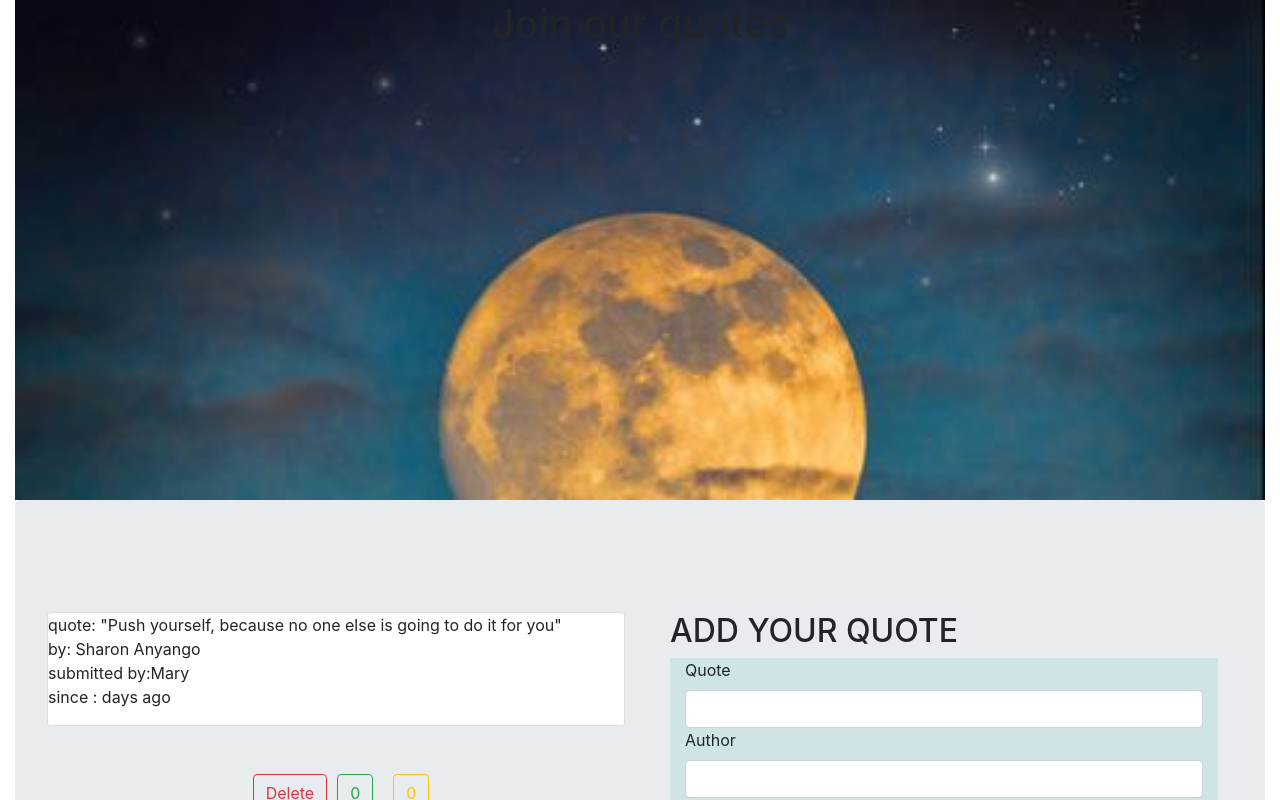
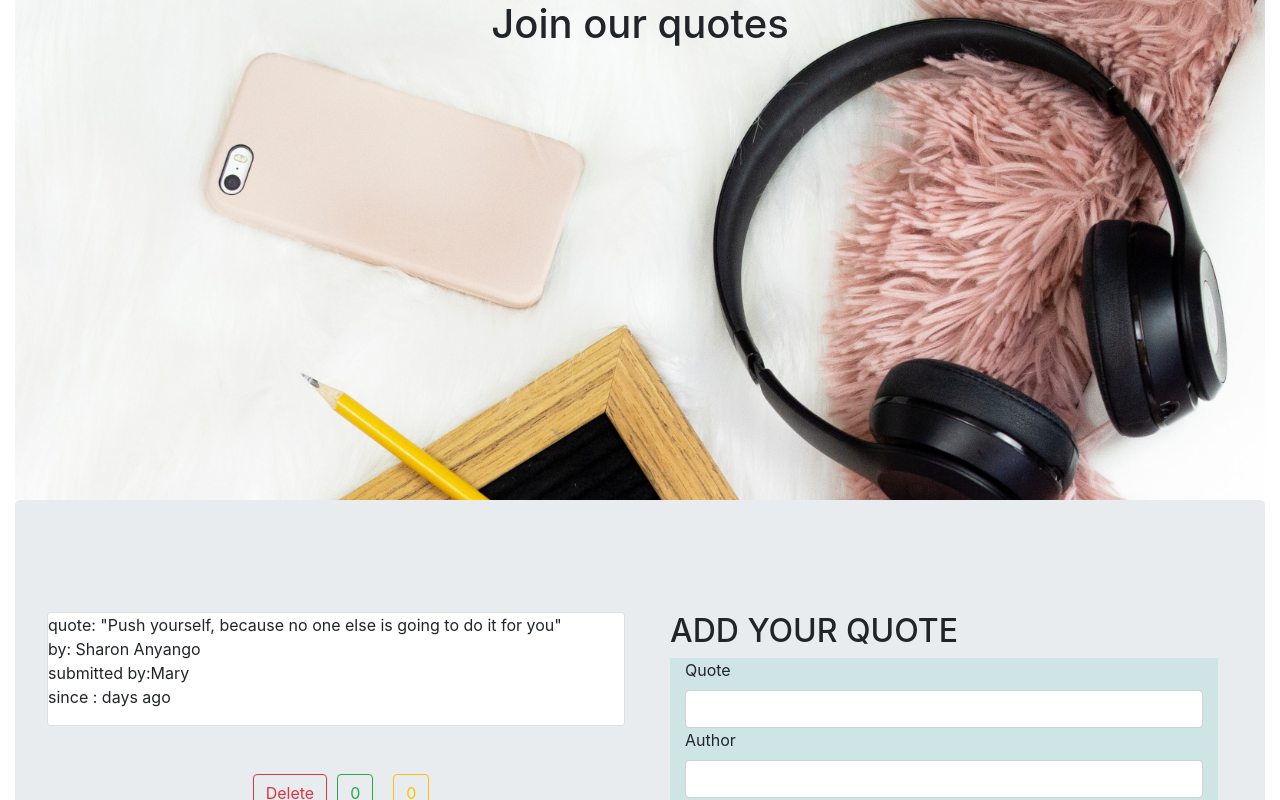
Before and after one commit to sharon0812/quotes, an Angular app: page / in a window 1280 px wide. Shown: the top 800 px of the page. Built offline with nearby package versions, Linux system fonts and the light colour scheme.

Commit message:
add a picture

```diff
--- a/src/app/quote/quote.component.css
+++ b/src/app/quote/quote.component.css
@@ -1,5 +1,5 @@
 .shaz{
-    background-image: url("src/assets/fantastic-3.jpg");
+    background-image: url("/src/assets/unsplash\ \(1\).jpg");
     background-size: cover;
     background-repeat: no-repeat;
     height: 500px;
```
